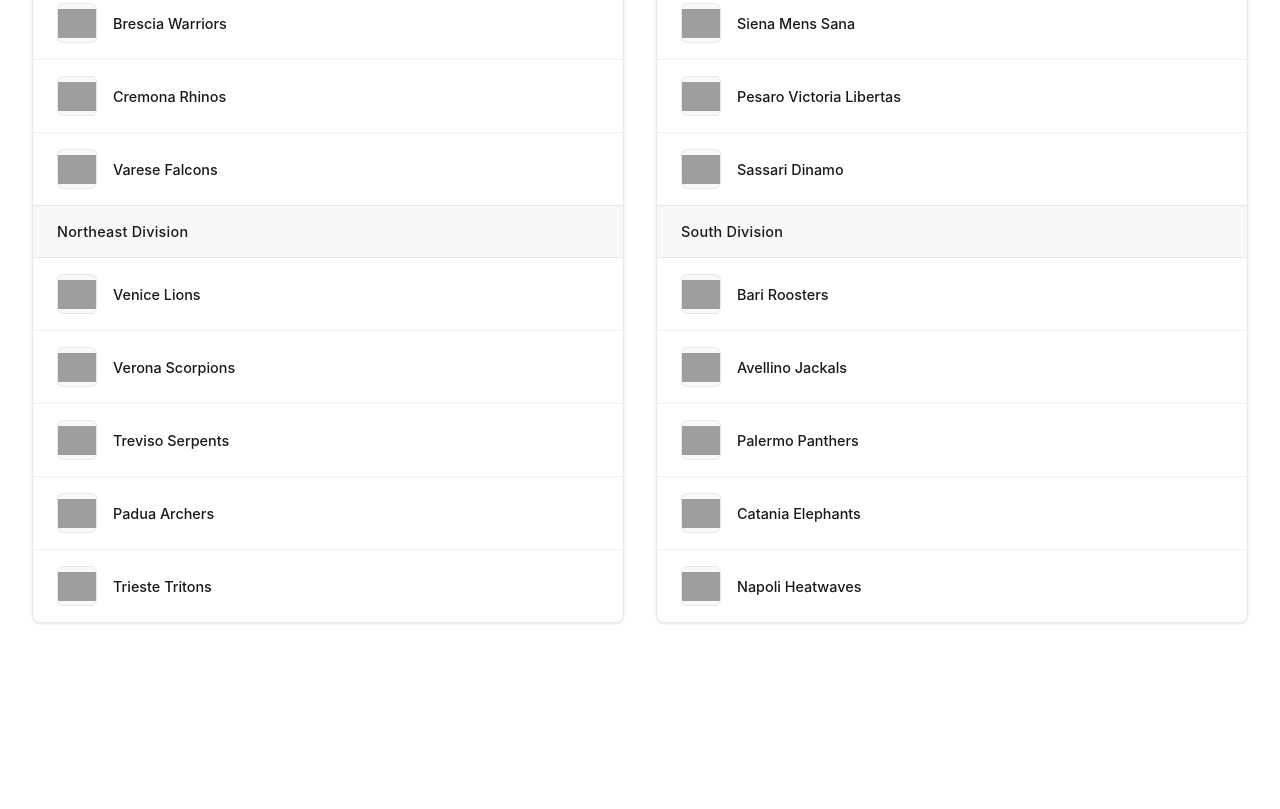
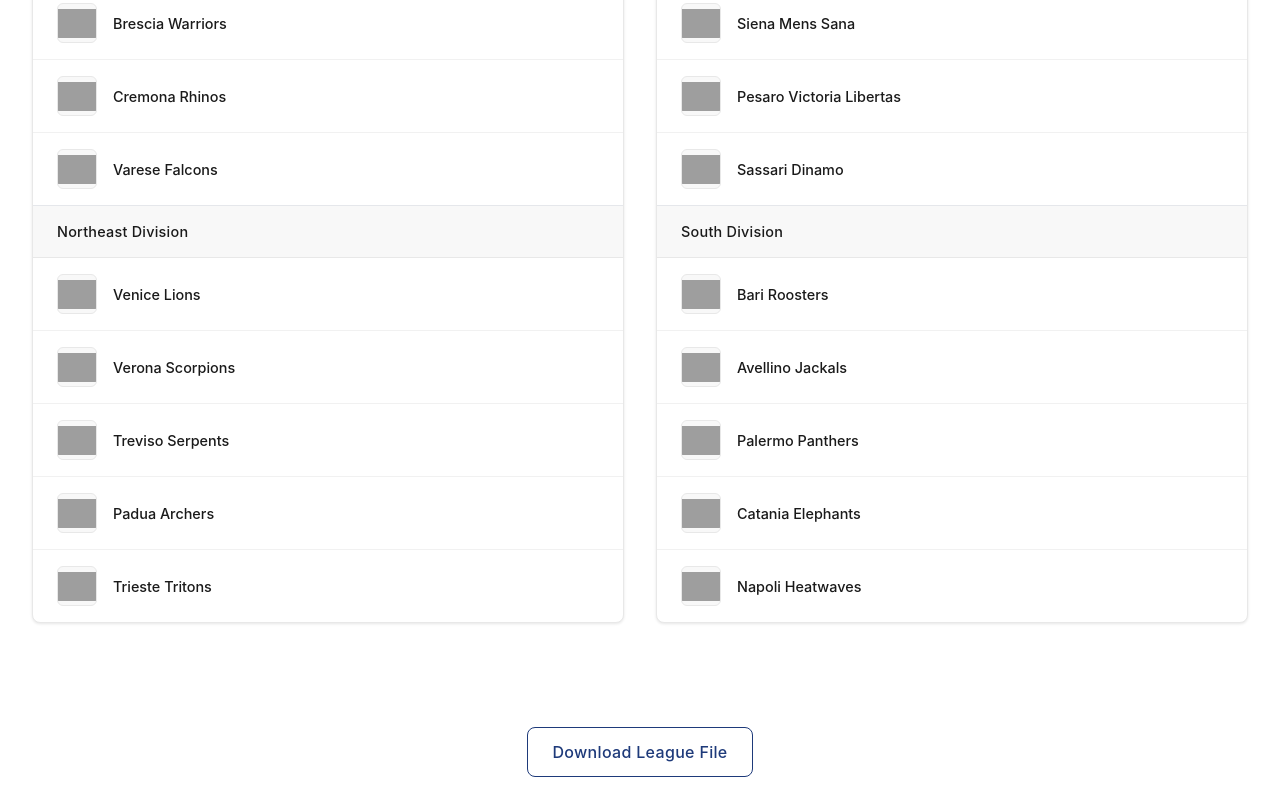
Before and after one commit to hgwmv/italian-basketball-league, a plain HTML site: page index.html in a window 1280 px wide. Shown: the part 850-1659 px from the top of the page. Before the commit the page ends 1537 px from the top, so only its background shows below. Drawn offline with Linux system fonts and the light colour scheme; grey boxes are pictures that could not be loaded.

Commit message:
Add files via upload

```diff
--- a/index.html
+++ b/index.html
@@ -420,5 +420,27 @@
     </div>
 
     <script src="main.js" defer></script>
+</div>
+
+<!-- Download League File Button -->
+<div style="width:100%;text-align:center;margin:2.5rem 0 2rem 0;">
+    <a href="Italian%20Basketball%20League" download style="
+        display:inline-block;
+        font-size:1rem;
+        padding:0.7rem 1.5rem;
+        border-radius:8px;
+        background:transparent;
+        color:#1e3a7a;
+        border:1.5px solid #1e3a7a;
+        box-shadow:none;
+        font-weight:500;
+        letter-spacing:0.02em;
+        text-decoration:none;
+        transition:background 0.18s, color 0.18s;
+    "
+    onmouseover="this.style.background='#1e3a7a';this.style.color='#fff'"
+    onmouseout="this.style.background='transparent';this.style.color='#1e3a7a'"
+    >Download League File</a>
+</div>
 </body>
 </html>
--- a/main.js
+++ b/main.js
@@ -282,6 +282,7 @@ const teamData = {
             'genoa-mariners': {
                 name: 'Genoa Mariners',
                 logo: 'https://i.postimg.cc/sDZKQGLg/Chat-GPT-Image-15-lug-2025-10-21-30.png',
+                secondaryLogo: 'https://i.postimg.cc/0yKjT4B0/genoa-sec.png',
                 conference: 'Alpine Conference',
                 division: 'Northwest Division',
                 population: '1.2M',
@@ -302,6 +303,7 @@ const teamData = {
             'turin-bulls': {
                 name: 'Turin Bulls',
                 logo: 'https://i.postimg.cc/76pchBKf/Chat-GPT-Image-4-lug-2025-21-34-02-1.png',
+                secondaryLogo: 'https://i.postimg.cc/6ptLc1xH/turin-secondary.png',
                 conference: 'Alpine Conference',
                 division: 'Northwest Division',
                 population: '2M',
```
Also changed, not shown: 1 other file.
